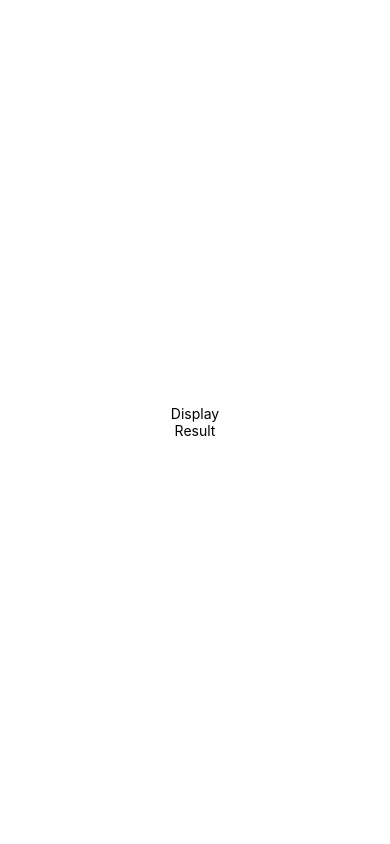
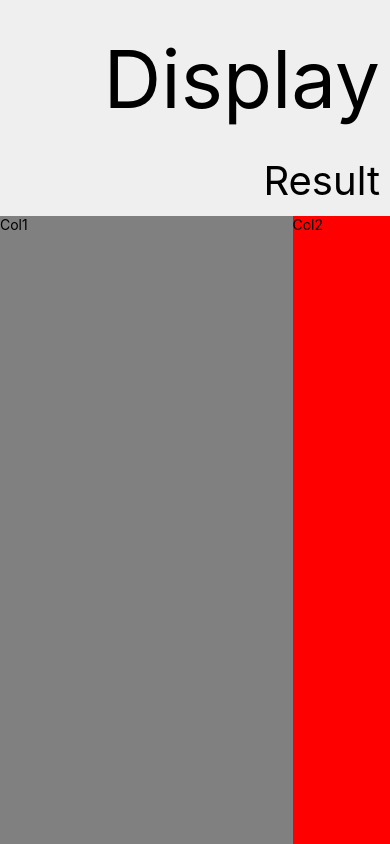
Before and after one commit to renanalves23/REACT-NATIVE-CALCULADORA, a React Native app: screen / in a window 390 px wide. Built offline with nearby package versions, Linux system fonts and the light colour scheme.

Commit message:
Layout Calculadora antes do colocar os numeros

```diff
--- a/App.js
+++ b/App.js
@@ -6,7 +6,14 @@ export default function App() {
     <View style={styles.container}>
       <Text style={styles.display}>Display</Text>
       <Text style={styles.result}>Result</Text>
-      <View style={styles.button}></View>
+      <View style={styles.buttons}>
+          <View style={styles.col1}>
+            <Text>Col1</Text>
+          </View>
+        <View style={styles.col2}>
+          <Text>Col2</Text>
+        </View>
+      </View>
     </View>
   );
 }
@@ -15,10 +22,36 @@ const styles = StyleSheet.create({
   container: {
     flex: 1,
     backgroundColor: '#fff',
-    alignItems: 'center',
+    alignItems: 'stretch',
     justifyContent: 'center',
   },
+  display:{
+    flex: 1,
+    backgroundColor: '#EFEFEF',
+    fontSize: 80,
+    textAlign: 'right',
+    paddingTop: 30,
+    paddingRight: 10,
+  },
+  result: {
+    flex: 0.4,
+    backgroundColor: '#EFEFEF',
+    fontSize: 40,
+    textAlign: 'right',
+    paddingRight: 10,
+    paddingBottom: 10,
+  },
   buttons:{
+    flex: 5,
+    flexDirection: 'row',
+  },
+  col1:{
+    flex: 3,
+    backgroundColor: 'grey',
+  },
+  col2:{
+    flex: 1,
+    backgroundColor: 'red',
+  },
 
-  },
 });
```
Also changed, not shown: 1 other file (tests, documents, lock files or other folders).
